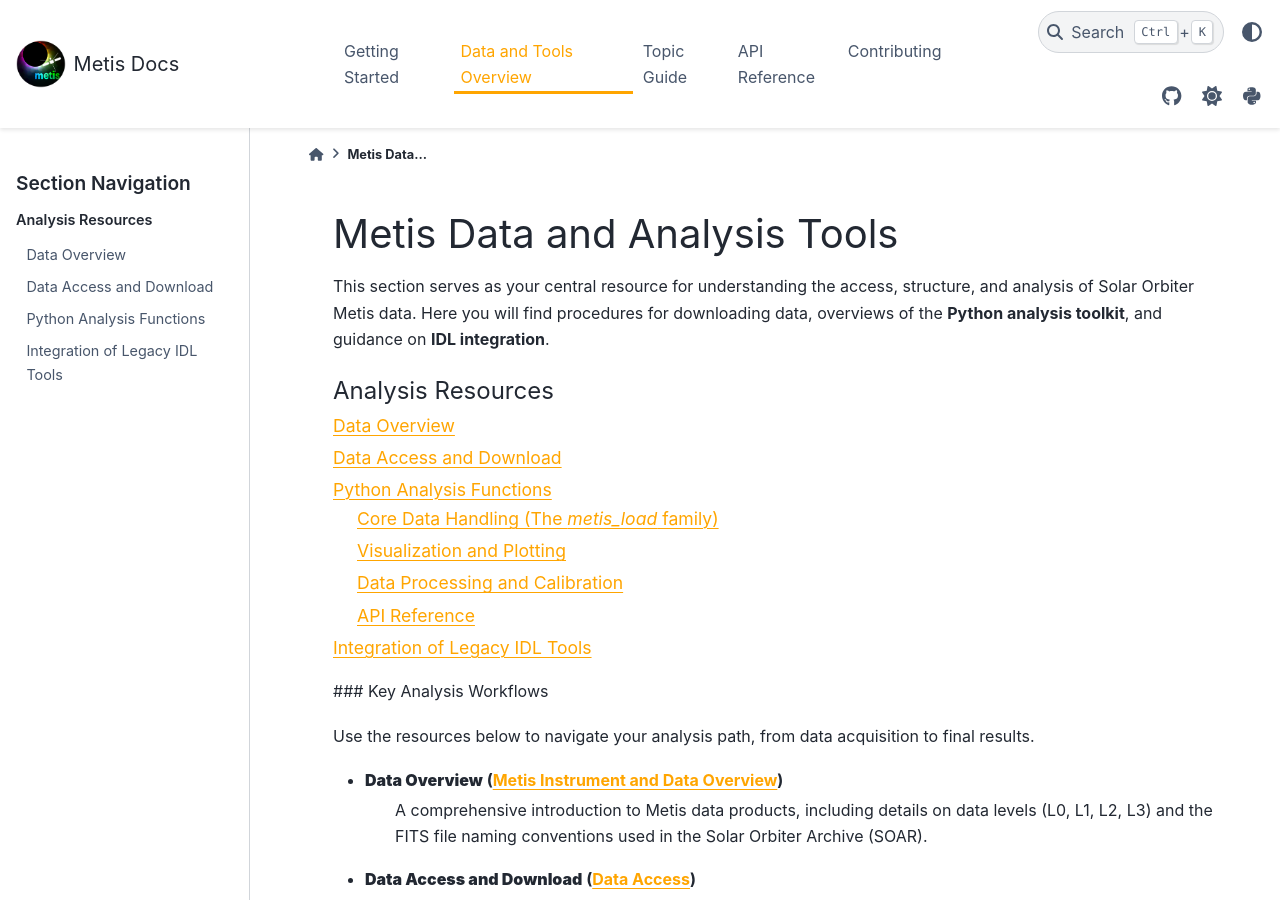
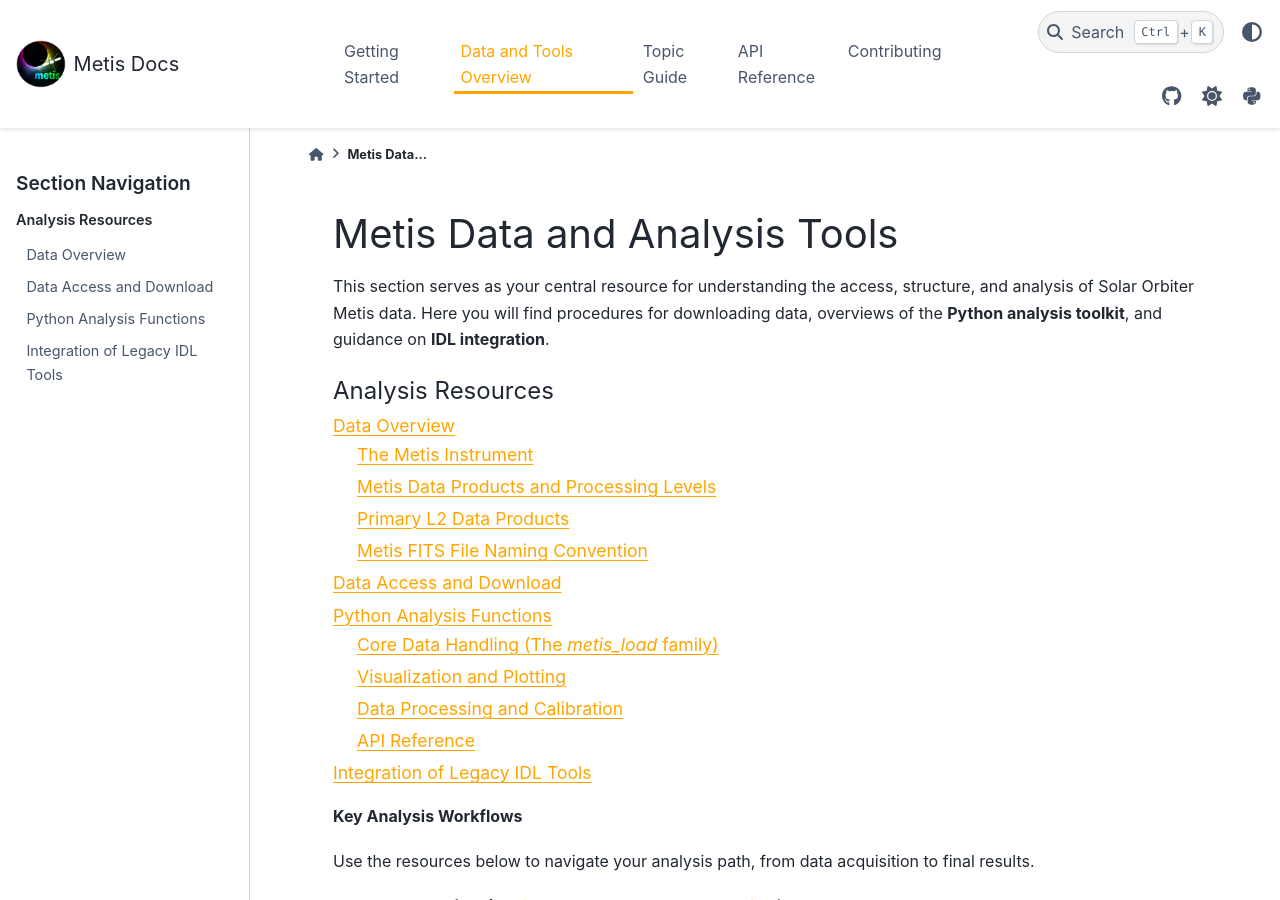
Before and after one commit to gjerse/metis-docs, a Sphinx documentation site: the page built from source/data_overview/index.rst, in a window 1280 px wide and 900 px high. Built offline with Sphinx 7.4.7 and the PyData theme 0.15.4, drawn with Linux system fonts in a browser that asks for light colours; pages that are not in the unit, such as notebooks, are missing from menus.

Commit message:
added files

```diff
--- a/source/data_overview/data_access.rst
+++ b/source/data_overview/data_access.rst
@@ -2,3 +2,7 @@ Data Access
 ===========
 
 *This section is under construction.*
+
+Soar access via fido, topcat, PyVo,
+
+Other?
--- a/source/data_overview/index.rst
+++ b/source/data_overview/index.rst
@@ -14,7 +14,7 @@ This section serves as your central resource for understanding the access, struc
 
 
 
-### Key Analysis Workflows
+**Key Analysis Workflows**
 
 Use the resources below to navigate your analysis path, from data acquisition to final results.
 
```
Also changed, not shown: source/data_overview/data_overview.rst (+13 -10 lines).
